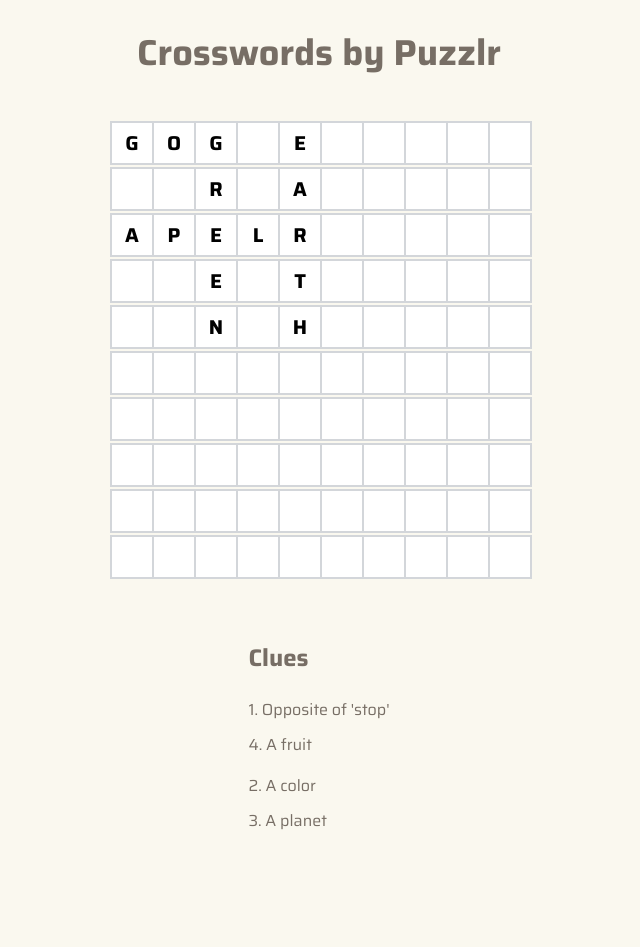
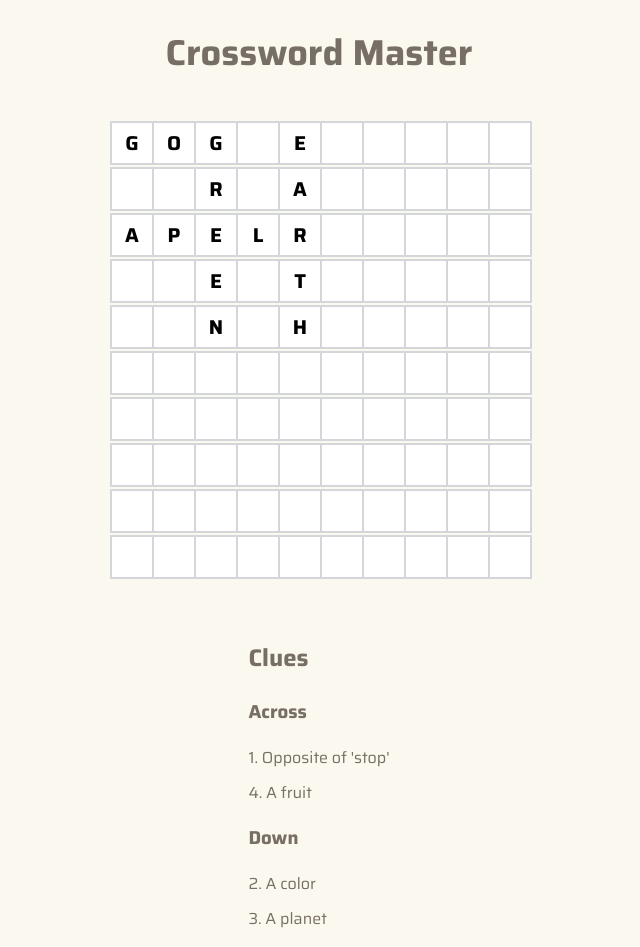
Before and after one commit to rafaelpuzzlr/puzzlr-crossword, a plain HTML site: page index.html in a window 1280 px wide. Shown: the whole page, without its empty margins (321-961 px from the left). Before the commit the page ends 849 px from the top, so only its background shows below. Drawn offline with Linux system fonts and the light colour scheme.

Commit message:
Update index.html

```diff
--- a/index.html
+++ b/index.html
@@ -3,17 +3,23 @@
 <head>
   <meta charset="UTF-8">
   <meta name="viewport" content="width=device-width, initial-scale=1.0">
-  <title>Crossword Game</title>
+  <title>Crossword Master</title>
   <link rel="stylesheet" href="styles.css">
   <link href="https://fonts.googleapis.com/css2?family=Saira:wght@400;700&display=swap" rel="stylesheet">
 </head>
 <body>
-  <h1>Crosswords by Puzzlr</h1>
+  <h1>Crossword Master</h1>
   <div id="crossword-grid"></div>
   <div id="clues">
     <h2>Clues</h2>
-    <ul id="across-clues"></ul>
-    <ul id="down-clues"></ul>
+    <div>
+      <h3>Across</h3>
+      <ul id="across-clues"></ul>
+    </div>
+    <div>
+      <h3>Down</h3>
+      <ul id="down-clues"></ul>
+    </div>
   </div>
   <script src="script.js"></script>
 </body>
```
